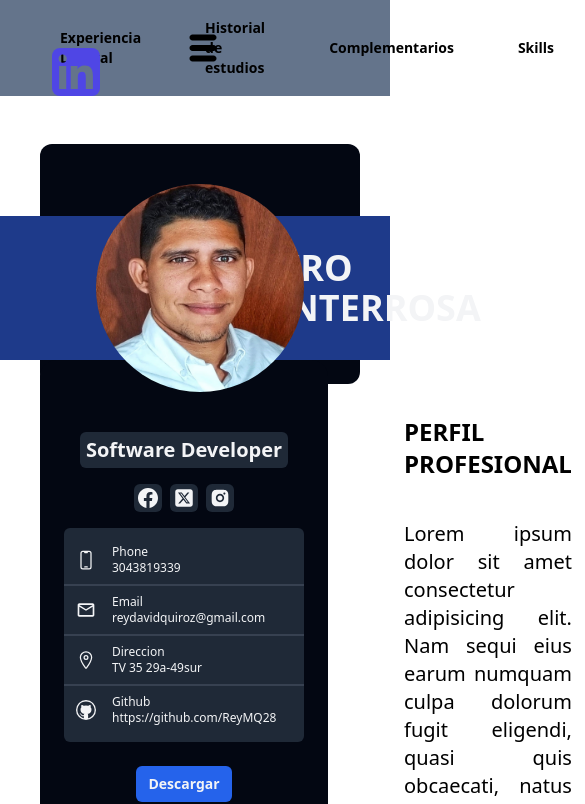
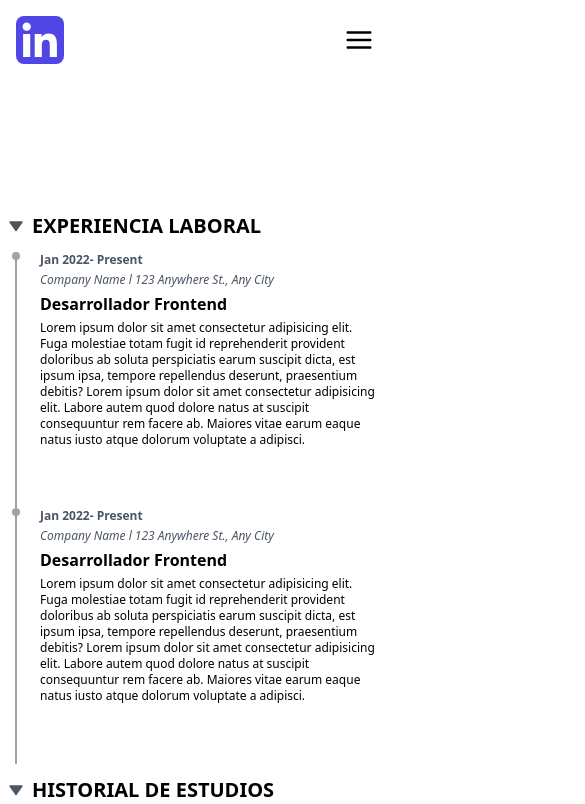
Before and after one commit to mateodevcode/curriculum-vitae-react, a React (Vite) app: page /curriculum-vitae-react/ in a window 390 px wide. Shown: the top 804 px of the page, 585 px wide, since content can reach past the window. Built offline with nearby package versions, Linux system fonts and the light colour scheme.

Commit message:
Se agrego el menu hamburger

```diff
--- a/src/components/AboutMe.jsx
+++ b/src/components/AboutMe.jsx
@@ -1,5 +1,3 @@
-import React from "react";
-
 function AboutMe() {
   return (
     <div className="flex flex-col justify-start items-start px-5 ">
--- a/src/components/Header.jsx
+++ b/src/components/Header.jsx
@@ -1,17 +1,26 @@
 import { GrLinkedin } from "react-icons/gr";
-import { TiThMenu } from "react-icons/ti";
-
+import { CgMenu } from "react-icons/cg";
+import { CgClose } from "react-icons/cg";
+import { useState } from "react";
+import MenuHamburger from "./MenuHamburger";
 
 function Header() {
+  const [menu, setMenu] = useState(true);
+
+  const manejarClicMenu = () => {
+    setMenu(!menu);
+  };
+
   return (
-    <div className="w-full flex justify-around items-center px-7 pr-3 mb-10 bg-slate-500">
-      <div className="flex justify-center items-center cursor-pointer my-6 w-12 h-12">
+    <>
+      <div className="w-full flex lg:justify-around md:justify-around sm:justify-between items-center h-20 mb-10">
+        <div className="flex justify-center items-center cursor-pointer lg:ml-40 md:ml-40 sm:ml-0 lg:p-0 md:p-0 sm:p-4">
           <a href="https://www.linkedin.com/" target="_blank">
-          <GrLinkedin className="text-indigo-600 absolute rounded-lg bg cursor-pointer w-12 h-12  text-3xl ml-6" />
+            <GrLinkedin className="text-indigo-600 rounded-lg w-12 h-12 text-3xl" />
           </a>
         </div>
 
-      <div className="flex justify-between text-sm font-semibold items-center">
+        <div className="lg:flex md:flex sm:hidden flex-row justify-between text-sm font-semibold items-center">
           <div className="mx-8 hover:text-blue-700">
             <a href="#experiencia-laboral">Experiencia Laboral</a>
           </div>
@@ -31,8 +40,19 @@ function Header() {
             <a href="#certificaciones">Certificaciones</a>
           </div>
         </div>
-      <TiThMenu className="text-4xl absolute visible md:invisible lg:invisible" />
+        <div
+          className="lg:hidden md:hidden sm:flex lg:p-0 md:p-0 sm:p-4"
+          onClick={manejarClicMenu}
+        >
+          {menu ? (
+            <CgMenu className="text-3xl cursor-pointer" />
+          ) : (
+            <CgClose className="text-3xl cursor-pointer" />
+          )}
         </div>
+      </div>
+      <MenuHamburger menu={menu} />
+    </>
   );
 }
 
--- /dev/null
+++ b/src/components/MenuHamburger.jsx
@@ -0,0 +1,27 @@
+const MenuHamburger = ({menu}) => {
+
+  return (
+    <div className={`flex flex-col justify-between items-start text-xl font-semibold  ${menu ? "hidden" : "flex"}`}>
+      <div className="mx-8 my-2 hover:text-blue-700">
+        <a href="#experiencia-laboral">Experiencia Laboral</a>
+      </div>
+      <div className="mx-8 my-2 hover:text-blue-700">
+        <a href="#historial-estudios">Historial de estudios</a>
+      </div>
+      <div className="mx-8 my-2 hover:text-blue-700">
+        <a href="#complementarios">Complementarios</a>
+      </div>
+      <div className="mx-8 my-2 hover:text-blue-700">
+        <a href="#skills">Skills</a>
+      </div>
+      <div className="mx-8 my-2 hover:text-blue-700">
+        <a href="#idiomas">Idiomas</a>
+      </div>
+      <div className="mx-8 my-2 hover:text-blue-700">
+        <a href="#certificaciones">Certificaciones</a>
+      </div>
+    </div>
+  );
+};
+
+export default MenuHamburger;
--- a/src/pages/HomePage.jsx
+++ b/src/pages/HomePage.jsx
@@ -13,8 +13,8 @@ function HomePage() {
     <Header />
       <div className={`flex flex-col justify-start items-center lg:px-64 md:px-20 sm:px-0`}>
         <div className="w-full">
-          <Tittle />
-          <Target />
+          {/* <Tittle />
+          <Target /> */}
           <HistoryDeploy />
           <Skills />
           <Idiomas />
```
Lines whose indentation alone changed are shown as unchanged.
